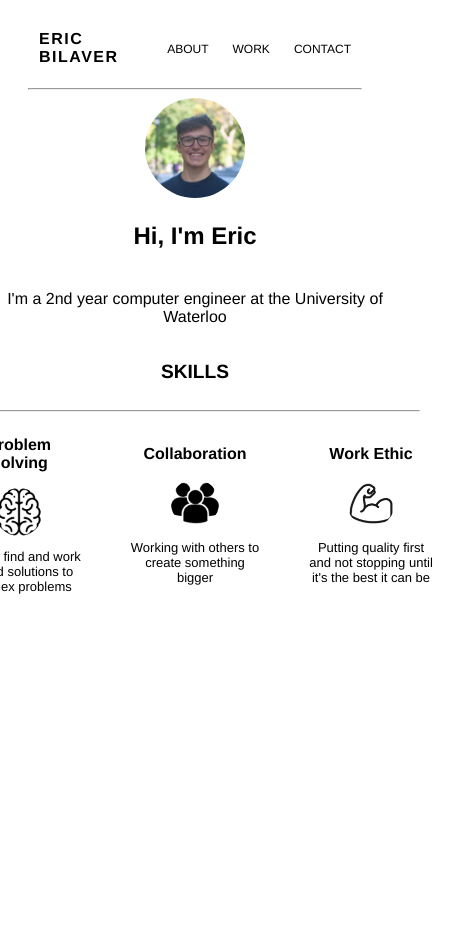
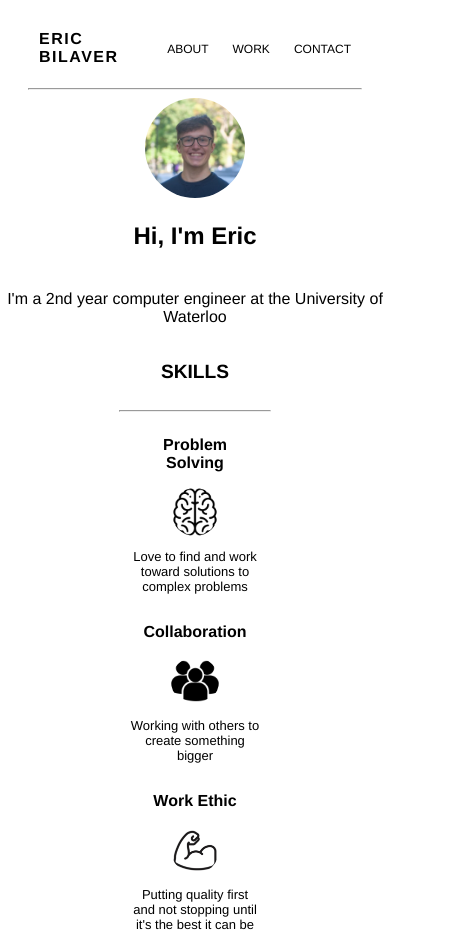
Before and after one commit to ericbilaver/ericbilaver.github.io, a Gatsby site: page /about in a window 390 px wide. Shown: the whole page, 459 px wide, since content can reach past the window. Before the commit the page ends 844 px from the top, so only its background shows below. Built offline with nearby package versions, Linux system fonts and the light colour scheme; Gatsby itself is replaced by a stand-in of ours.

Commit message:
added mobile support for About page

```diff
--- a/src/styles/styles.scss
+++ b/src/styles/styles.scss
@@ -303,5 +303,10 @@ footer {
       width: auto;
       height: 100px;
     }
+    .skills {
+      .skills-table {
+        flex-direction: column;
+      }
+    }
   }
 }
```
